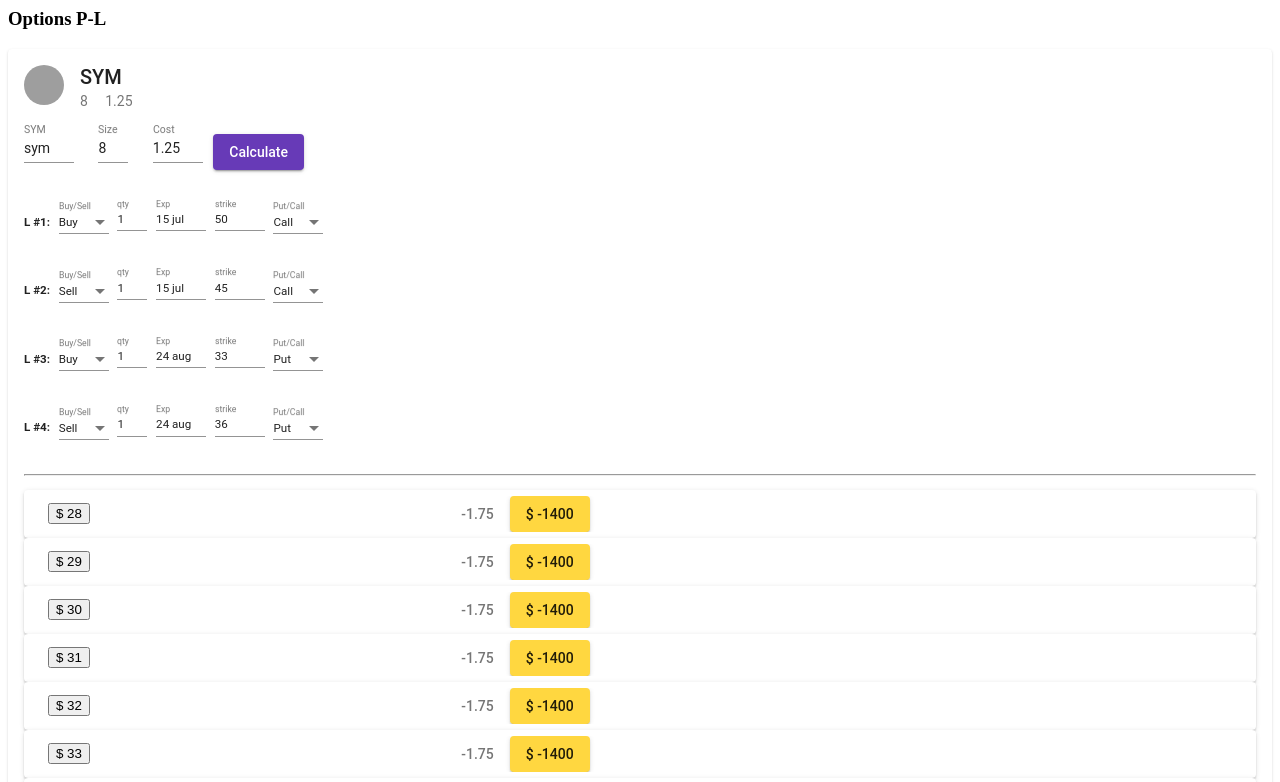
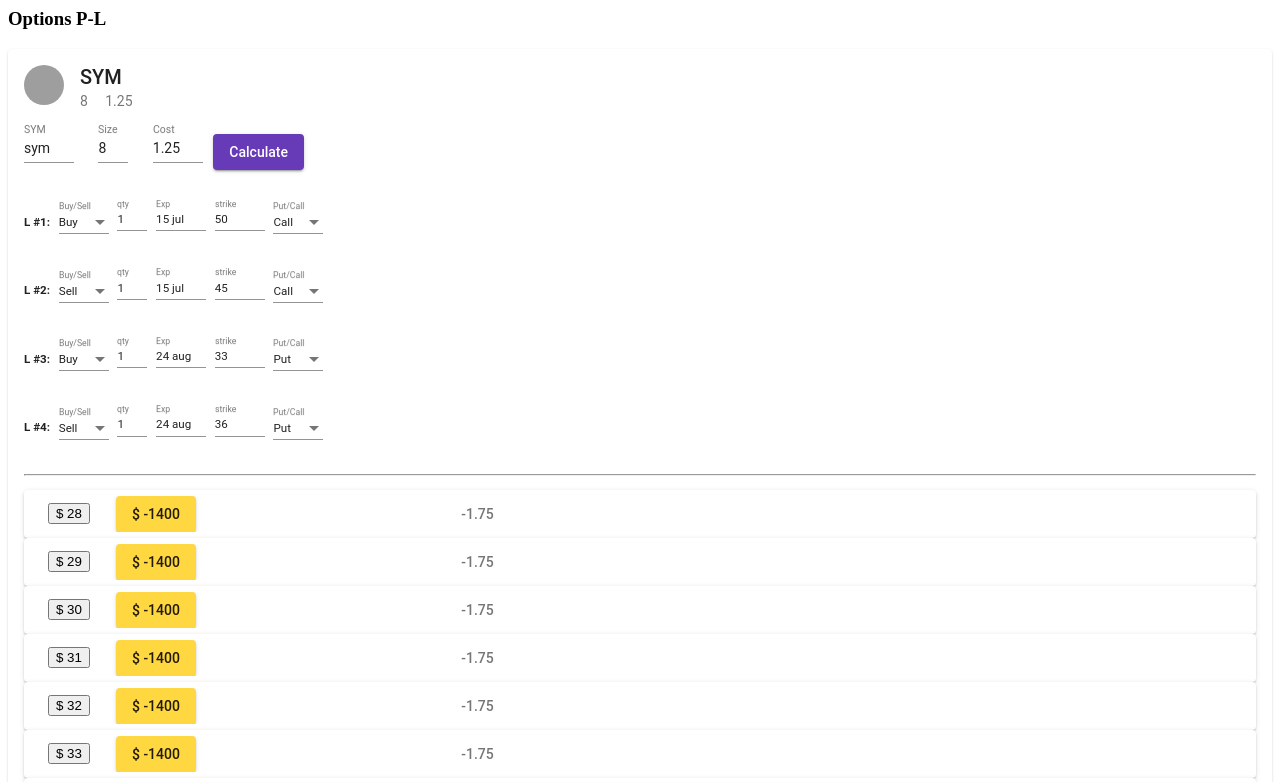
Before and after one commit to Leedabord/optcalc1da, an Angular app: page / in a window 1280 px wide. Shown: the top 782 px of the page. Built offline with nearby package versions, Linux system fonts and the light colour scheme; grey boxes are pictures that could not be loaded.

Commit message:
1 file modified

```diff
--- a/src/app/app.component.html
+++ b/src/app/app.component.html
@@ -57,11 +57,12 @@
       <mat-expansion-panel-header>
         <mat-panel-title>
           <button> $ {{ pl.mark }} </button>
+          <span>   &nbsp; &nbsp;   &nbsp; &nbsp;  </span>
+          <button mat-raised-button  color="accent" > $ {{ pl.sum3 }} </button>
         </mat-panel-title>
         <mat-panel-description>
           <button mat-button >
               {{ pl.sum2 }} </button>
-              <button mat-raised-button  color="accent" > $ {{ pl.sum3 }} </button>
         </mat-panel-description>
       </mat-expansion-panel-header>
 
```
